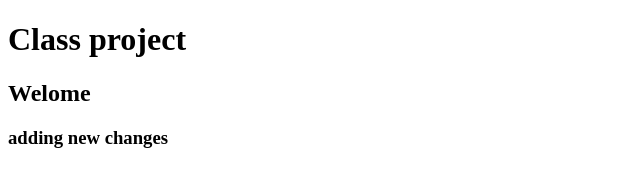
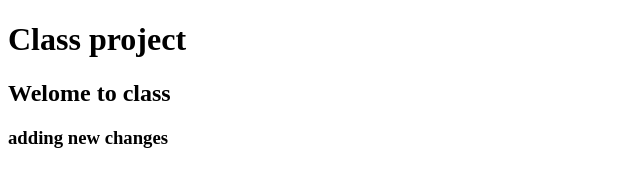
Before and after one commit to zakiradel/classproject, a plain HTML site: page index.html in a window 1280 px wide. Shown: the full height of the page, 0-640 px from the left. Drawn offline with Linux system fonts and the light colour scheme.

Commit message:
edited welcome message

```diff
--- a/index.html
+++ b/index.html
@@ -5,7 +5,8 @@
 </head>
 <body>
 	<h1>Class project</h1>
-	<h2>Welome</h2>
+	<h2>Welome to class</h2>
 	<h3>adding new changes</h3>
+
 </body>
 </html>
```
